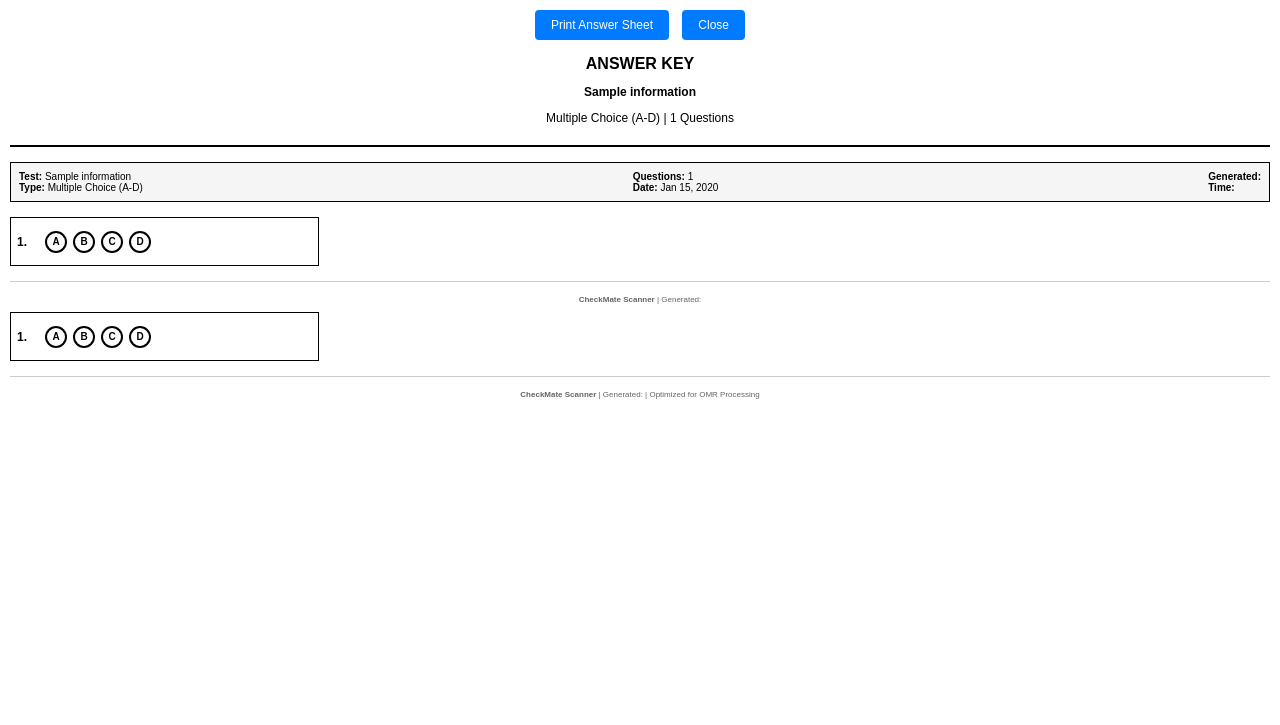
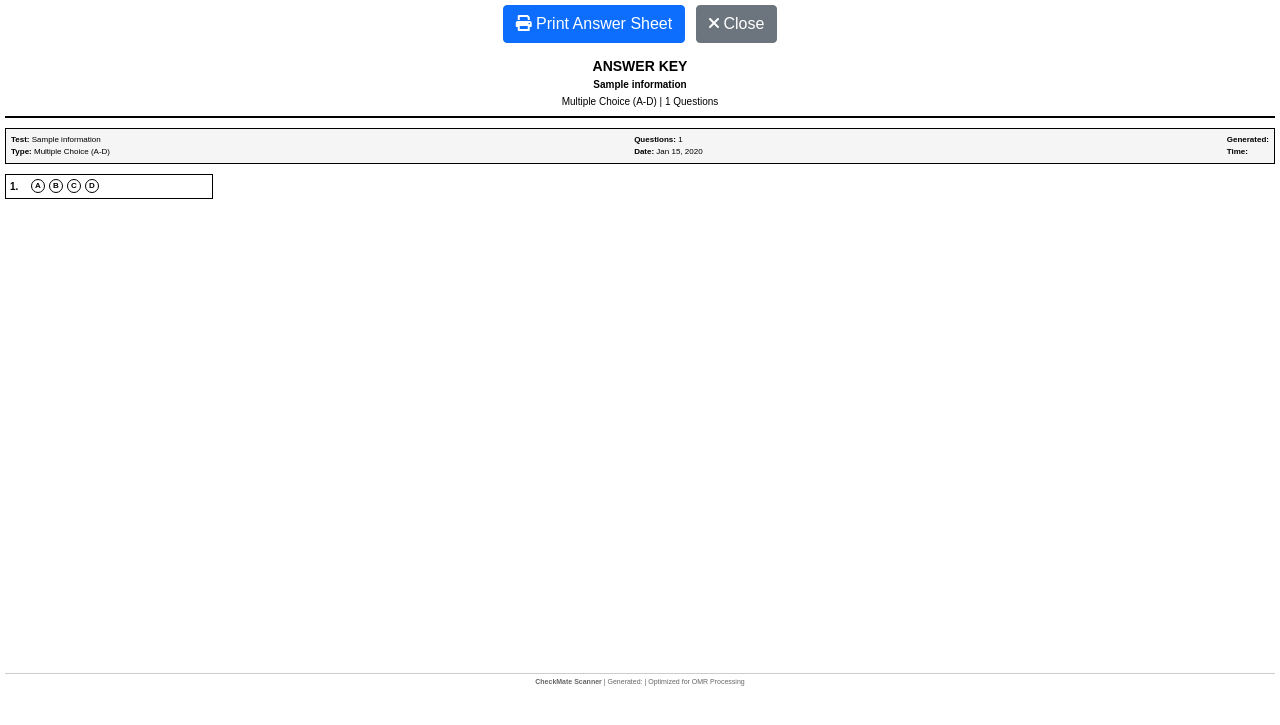
Before and after one commit to itsmiyukimharie/Checkmate, a Django app: page /answer-keys/print/1/ in a window 1280 px wide. Shown: the top 725 px of the page. Run offline with Django 4.2, Linux system fonts and the light colour scheme; a user stored in the database is signed in; tables that the repository leaves empty hold one stand-in row (values such as "Sample post").

Commit message:
Add print answer key data endpoint and update print functionality; enhance answer keys management with improved UI and JSON response for printing

```diff
--- a/main/urls.py
+++ b/main/urls.py
@@ -13,6 +13,7 @@ urlpatterns = [
     path('answer-keys/', views.answer_keys, name='answer_keys'),
     path('answer-keys/enter/<int:test_id>/', views.enter_answers, name='enter_answers'),
     path('answer-keys/print/<int:test_id>/', views.print_answer_key, name='print_answer_key'),
+    path('answer-keys/print-data/<int:test_id>/', views.print_answer_key_data, name='print_answer_key_data'),
     path('answer-keys/download/<int:test_id>/', views.download_answer_key, name='download_answer_key'),
     path('answer-keys/delete/<int:test_id>/', views.delete_test, name='delete_test'),
     path('grade-test/', views.grade_test, name='grade_test'),
--- a/main/views.py
+++ b/main/views.py
@@ -2,8 +2,7 @@ from django.shortcuts import render, redirect
 from django.contrib.auth import login as auth_login, logout as auth_logout
 from django.contrib.auth.decorators import login_required
 from django.contrib import messages
-from django.http import HttpResponse
-from django.template.loader import get_template
+from django.http import HttpResponse, JsonResponse
 import csv
 
 # Make WeasyPrint import truly optional
@@ -229,27 +228,6 @@ def logout(request):
     return redirect('main:landingpage')
 
 @login_required
-def print_answer_key(request, test_id):
-    """Print answer key in bubble sheet format for image comparison"""
-    try:
-        test_info = TestInformation.objects.get(id=test_id, user=request.user)
-        answer_keys = TestAnswerKey.objects.filter(test_information=test_info).order_by('question_number')
-    except TestInformation.DoesNotExist:
-        messages.error(request, 'Test not found.')
-        return redirect('main:answer_keys')
-
-    # Get answer choices based on test type
-    answer_choices = test_info.get_answer_choices()
-
-    context = {
-        'test_info': test_info,
-        'answer_keys': answer_keys,
-        'answer_choices': answer_choices,
-        'page_title': f'Print Answer Key - {test_info.test_name}'
-    }
-    return render(request, 'main/print_answer_key.html', context)
-
-@login_required
 def download_answer_key(request, test_id):
     """Download answer key as CSV file"""
     try:
@@ -291,3 +269,52 @@ def download_answer_key(request, test_id):
     writer.writerow(['Compatible with', 'OMR Processing & Image Comparison'])
 
     return response
+
+@login_required
+def print_answer_key_data(request, test_id):
+    """Return answer key data as JSON for printing"""
+    try:
+        test_info = TestInformation.objects.get(id=test_id, user=request.user)
+        answer_keys = TestAnswerKey.objects.filter(test_information=test_info).order_by('question_number')
+    except TestInformation.DoesNotExist:
+        return JsonResponse({'error': 'Test not found'}, status=404)
+
+    data = {
+        'test_info': {
+            'test_name': test_info.test_name,
+            'test_type_display': test_info.get_test_type_display(),
+            'question_count': test_info.question_count,
+            'created_at': test_info.created_at.isoformat(),
+        },
+        'answer_keys': [
+            {
+                'question_number': ak.question_number,
+                'answer': ak.answer
+            }
+            for ak in answer_keys
+        ],
+        'answer_choices': test_info.get_answer_choices()
+    }
+
+    return JsonResponse(data)
+
+@login_required
+def print_answer_key(request, test_id):
+    """Print answer key in a simple HTML format"""
+    try:
+        test_info = TestInformation.objects.get(id=test_id, user=request.user)
+        answer_keys = TestAnswerKey.objects.filter(test_information=test_info).order_by('question_number')
+    except TestInformation.DoesNotExist:
+        messages.error(request, 'Test not found.')
+        return redirect('main:answer_keys')
+
+    # Get answer choices based on test type
+    answer_choices = test_info.get_answer_choices()
+
+    context = {
+        'test_info': test_info,
+        'answer_keys': answer_keys,
+        'answer_choices': answer_choices,
+        'page_title': f'Print Answer Key - {test_info.test_name}'
+    }
+    return render(request, 'main/print_answer_key.html', context)
--- a/templates/main/print_answer_key.html
+++ b/templates/main/print_answer_key.html
@@ -4,82 +4,109 @@
     <meta charset="UTF-8">
     <meta name="viewport" content="width=device-width, initial-scale=1.0">
     <title>{{ page_title }}</title>
+    <link href="https://cdn.jsdelivr.net/npm/bootstrap@5.1.3/dist/css/bootstrap.min.css" rel="stylesheet">
+    <link href="https://cdnjs.cloudflare.com/ajax/libs/font-awesome/6.0.0/css/all.min.css" rel="stylesheet">
     <style>
         @media print {
-            body { margin: 5mm; }
+            body { margin: 3mm; }
             .no-print { display: none; }
+            @page {
+                margin: 3mm;
+                size: A4;
+            }
         }
 
         body {
             font-family: Arial, sans-serif;
-            margin: 10px;
+            margin: 5px;
             color: #000;
             background: white;
-            font-size: 12px;
+            font-size: 10px;
         }
 
         .header {
             text-align: center;
-            margin-bottom: 15px;
+            margin-bottom: 10px;
             border-bottom: 2px solid #000;
-            padding-bottom: 8px;
+            padding-bottom: 5px;
         }
 
         .header h1 {
             margin: 0;
-            font-size: 16px;
+            font-size: 14px;
             font-weight: bold;
+        }
+
+        .header p {
+            margin: 2px 0;
+            font-size: 10px;
         }
 
         .test-info {
             display: flex;
             justify-content: space-between;
-            margin-bottom: 15px;
+            margin-bottom: 10px;
             background: #f5f5f5;
-            padding: 8px;
+            padding: 5px;
             border: 1px solid #000;
-            font-size: 10px;
+            font-size: 8px;
         }
 
         .answer-grid {
             display: grid;
-            grid-template-columns: repeat(4, 1fr);
-            gap: 8px;
-            margin-bottom: 15px;
+            gap: 4px;
+            margin-bottom: 10px;
+            grid-auto-flow: column;
+        }
+
+        .grid-tf {
+            grid-template-columns: repeat(8, 1fr);
+            grid-template-rows: repeat(15, minmax(25px, 1fr));
+        }
+
+        .grid-mc5 {
+            grid-template-columns: repeat(5, 1fr);
+            grid-template-rows: repeat(20, minmax(25px, 1fr));
+        }
+
+        .grid-mc4 {
+            grid-template-columns: repeat(6, 1fr);
+            grid-template-rows: repeat(17, minmax(25px, 1fr));
         }
 
         .answer-item {
             border: 1px solid #000;
-            padding: 6px;
+            padding: 4px;
             background: #fff;
             display: flex;
             align-items: center;
-            gap: 8px;
-            min-height: 35px;
+            gap: 6px;
+            min-height: 25px;
+            page-break-inside: avoid;
         }
 
         .question-number {
             font-weight: bold;
-            min-width: 20px;
-            font-size: 12px;
+            min-width: 15px;
+            font-size: 10px;
         }
 
         .bubbles {
             display: flex;
-            gap: 6px;
+            gap: 4px;
             align-items: center;
         }
 
         .bubble {
-            width: 18px;
-            height: 18px;
-            border: 2px solid #000;
+            width: 14px;
+            height: 14px;
+            border: 1.5px solid #000;
             border-radius: 50%;
             display: flex;
             align-items: center;
             justify-content: center;
             font-weight: bold;
-            font-size: 10px;
+            font-size: 8px;
             background: white;
             color: #000;
         }
@@ -89,50 +116,33 @@
             color: white !important;
         }
 
+        .print-footer {
+            margin-top: 10px;
+            text-align: center;
+            color: #666;
+            font-size: 7px;
+            border-top: 1px solid #ccc;
+            padding-top: 3px;
+        }
+
+        .page-break {
+            page-break-before: always;
+        }
+
         .actions {
             text-align: center;
             margin-bottom: 15px;
-        }
-
-        .btn {
-            background: #007bff;
-            color: white;
-            border: none;
-            padding: 8px 16px;
-            border-radius: 4px;
-            cursor: pointer;
-            text-decoration: none;
-            display: inline-block;
-            margin: 0 5px;
-            font-size: 12px;
-        }
-
-        .btn:hover {
-            background: #0056b3;
-        }
-
-        .btn-secondary {
-            background: #6c757d;
-        }
-
-        .btn-secondary:hover {
-            background: #545b62;
-        }
-
-        .footer {
-            margin-top: 15px;
-            text-align: center;
-            color: #666;
-            font-size: 8px;
-            border-top: 1px solid #ccc;
-            padding-top: 5px;
         }
     </style>
 </head>
 <body>
     <div class="actions no-print">
-        <button onclick="window.print()" class="btn">Print Answer Sheet</button>
-        <button onclick="window.close()" class="btn">Close</button>
+        <button onclick="window.print()" class="btn btn-primary me-2">
+            <i class="fas fa-print"></i> Print Answer Sheet
+        </button>
+        <button onclick="window.close()" class="btn btn-secondary">
+            <i class="fas fa-times"></i> Close
+        </button>
     </div>
 
     <div class="header">
@@ -156,31 +166,14 @@
         </div>
     </div>
 
-    <div class="answer-grid">
+    <div class="answer-grid {% if test_info.test_type == 'true_false' %}grid-tf{% elif test_info.test_type == 'multiple_choice_5' %}grid-mc5{% else %}grid-mc4{% endif %}">
         {% for answer_key in answer_keys %}
-        <div class="answer-item">
-            <div class="question-number">{{ answer_key.question_number }}.</div>
-            <div class="bubbles">
-                {% for choice in answer_choices %}
-                <div class="bubble{% if choice == answer_key.answer %} filled{% endif %}">{{ choice }}</div>
-                {% endfor %}
+            {% if forloop.counter0|divisibleby:60 and forloop.counter0 > 0 %}
                 </div>
-        </div>
-        {% endfor %}
-    </div>
+                <div class="page-break"></div>
+                <div class="answer-grid {% if test_info.test_type == 'true_false' %}grid-tf{% elif test_info.test_type == 'multiple_choice_5' %}grid-mc5{% else %}grid-mc4{% endif %}">
+            {% endif %}
 
-    <div class="footer">
-        <p><strong>CheckMate Scanner</strong> | Generated: {{ "now"|date:"M d, Y g:i A" }}</p>
-    </div>
-</body>
-</html>
-</body>
-</html>
-    </div>
-
-    {% if answer_keys %}
-        <div class="answer-grid{% if test_info.test_type == 'true_false' %} true-false{% elif test_info.test_type == 'multiple_choice_5' %} mc-5{% endif %}">
-            {% for answer_key in answer_keys %}
             <div class="answer-item">
                 <div class="question-number">{{ answer_key.question_number }}.</div>
                 <div class="bubbles">
@@ -193,15 +186,16 @@
             </div>
         {% endfor %}
     </div>
-    {% else %}
-        <div style="text-align: center; padding: 30px; border: 2px solid #000;">
-            <h3 style="font-size: 14px;">No Answer Key Available</h3>
-            <p style="font-size: 11px;">Please create an answer key first.</p>
-        </div>
-    {% endif %}
 
-    <div class="footer">
+    <div class="print-footer">
         <p><strong>CheckMate Scanner</strong> | Generated: {{ "now"|date:"M d, Y g:i A" }} | Optimized for OMR Processing</p>
     </div>
+
+    <script src="https://cdn.jsdelivr.net/npm/bootstrap@5.1.3/dist/js/bootstrap.bundle.min.js"></script>
+    <script>
+        window.onload = function() {
+            window.print();
+        }
+    </script>
 </body>
 </html>
```
Also changed, not shown: templates/main/answer_keys.html (+10 -17 lines), templates/main/enter_answers.html (+15 -5 lines). Lines whose indentation alone changed are shown as unchanged.
